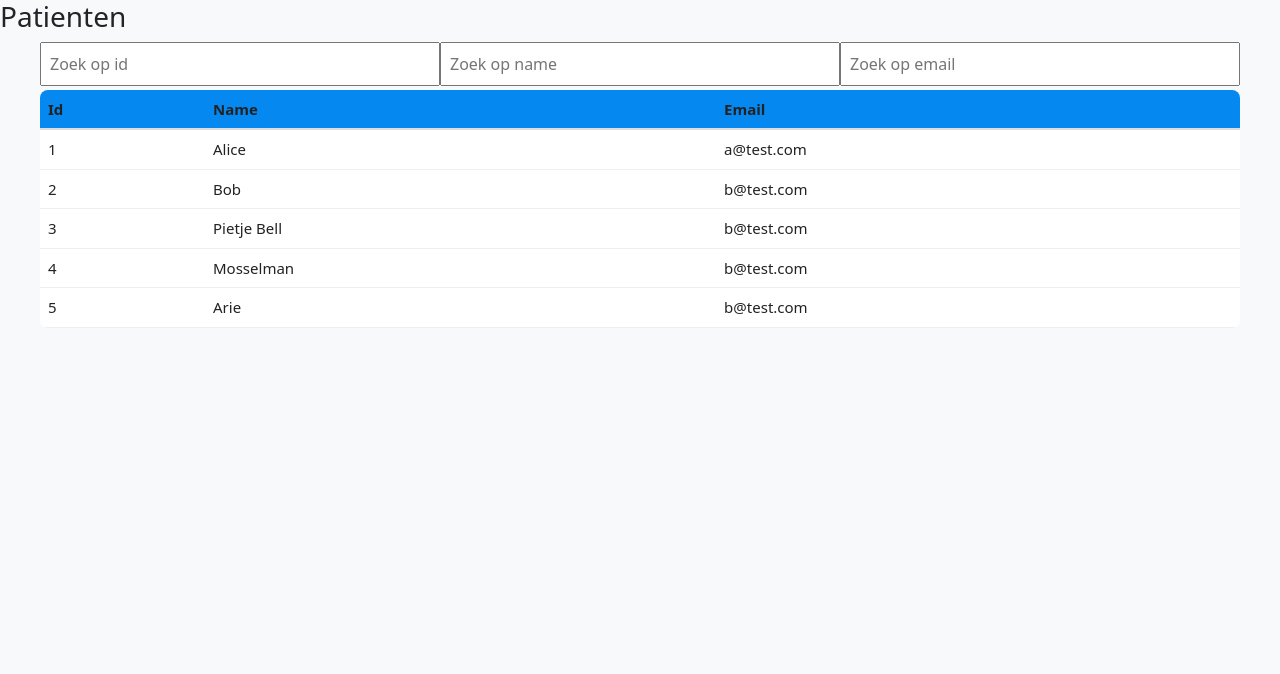
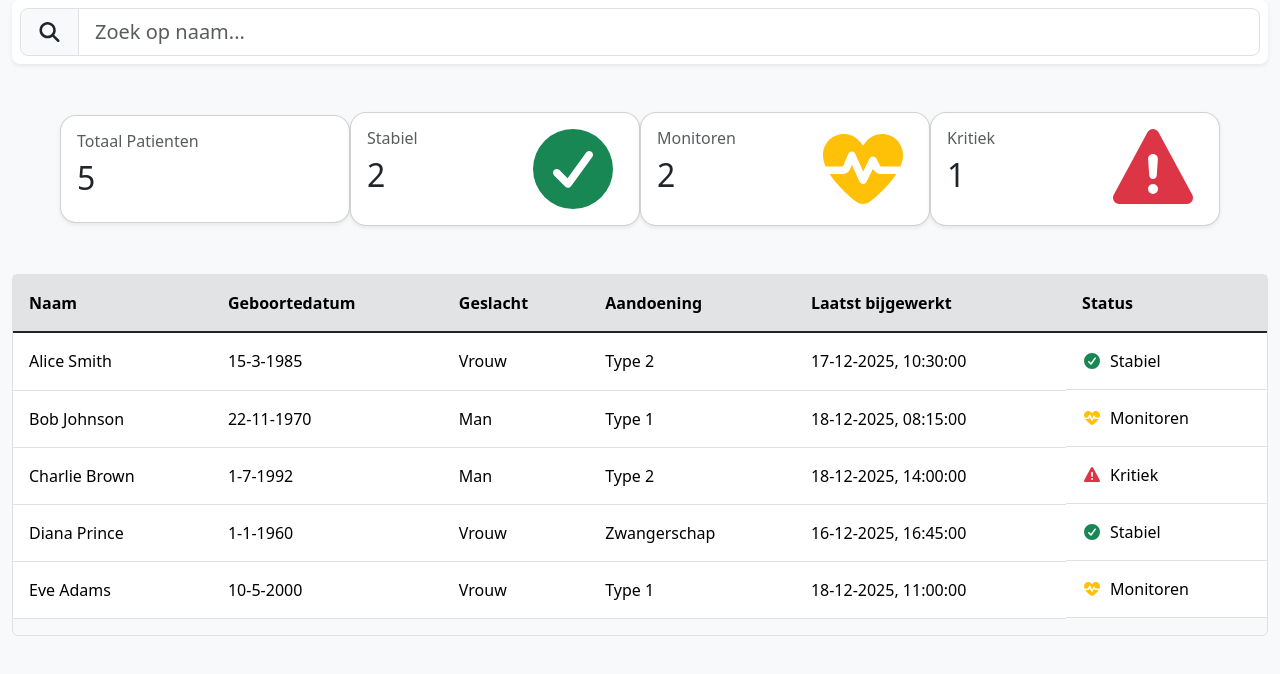
Before and after one commit to NoNamer777/HHS-Group-3-DVU, a React (Vite) app in the folder frontend/: page /dashboard in a window 1280 px wide. Shown: the top 674 px of the page. Built offline with nearby package versions, Linux system fonts and the light colour scheme.

Commit message:
Overhaul dashboard

```diff
--- a/frontend/src/app/dashboard/dashboard.page.css
+++ b/frontend/src/app/dashboard/dashboard.page.css
@@ -0,0 +1,3 @@
+.card {
+    width: 20em;
+}
--- a/frontend/src/app/dashboard/dashboard.page.tsx
+++ b/frontend/src/app/dashboard/dashboard.page.tsx
@@ -1,64 +1,219 @@
-import { useMemo, useState } from 'react';
-import SearchInputComponent from '../shared/search-input/search-input.component.tsx';
-import TableComponent from '../shared/table/table.component.tsx';
+import {
+    faCircleCheck,
+    faHeartPulse,
+    faMagnifyingGlass,
+    faTriangleExclamation,
+} from '@fortawesome/free-solid-svg-icons';
+import { FontAwesomeIcon } from '@fortawesome/react-fontawesome';
+import { type ChangeEvent, useEffect, useState } from 'react';
+import { type Patient, PatientsService, PatientStatuses } from '../patients';
 import './dashboard.page.css';
 
-const columns = ['id', 'name', 'email'];
+export default function DashboardPage() {
+    const patientsService = PatientsService.instance();
 
-const data = [
-    { id: 1, name: 'Alice', email: 'a@test.com' },
-    { id: 2, name: 'Bob', email: 'b@test.com' },
-    { id: 3, name: 'Pietje Bell', email: 'b@test.com' },
-    { id: 4, name: 'Mosselman', email: 'b@test.com' },
-    { id: 5, name: 'Arie', email: 'b@test.com' },
-];
+    const [query, setQuery] = useState('');
+    const [patients, setPatients] = useState<Patient[]>([]);
 
-export default function DashboardPage() {
-    const [filters, setFilters] = useState<Record<string, string>>({});
+    function onQueryChange(event: ChangeEvent) {
+        setQuery((event.target as HTMLInputElement).value);
+    }
 
-    const handleFilterChange = (column: string, value: string) => {
-        setFilters((prev) => ({
-            ...prev,
-            [column]: value,
-        }));
-    };
+    function onQuery() {
+        console.log({ query });
+    }
 
-    const filteredData = useMemo(() => {
-        return data.filter((row) =>
-            columns.every((column) => {
-                const filterValue = filters[column];
-                if (!filterValue) return true;
+    function onOpenPatientDossier(patientId: string) {
+        console.warn(`OPENING DOSSIER OF PATIENT WITH ID "${patientId}"`);
+    }
 
-                const cellValue = (row as Record<string, unknown>)[column];
-                return String(cellValue)
-                    .toLowerCase()
-                    .includes(filterValue.toLowerCase());
-            }),
-        );
-    }, [filters]);
+    useEffect(() => {
+        (async () => {
+            const patients = await patientsService.getAll();
+
+            setPatients(patients);
+        })();
+    }, [patientsService]);
 
     return (
-        <div>
-            <h3 className="diapedis-header3">Patienten</h3>
-
-            {/* Search row aligned to table columns via giving both the diapedis-table-wrapper css*/}
-            <div
-                className="diapedis-table-wrapper diapedis-search-row"
-                style={{
-                    gridTemplateColumns: `repeat(${columns.length}, 1fr)`,
-                }}
-            >
-                {columns.map((column) => (
-                    <SearchInputComponent
-                        key={column}
-                        column={column}
-                        value={filters[column] ?? ''}
-                        onChange={handleFilterChange}
-                    />
-                ))}
+        <article className="container-fluid">
+            {/*Query input*/}
+            <div className="bg-body p-2 shadow-sm rounded-3 mb-5">
+                <form action={onQuery}>
+                    <label
+                        htmlFor="query-input"
+                        className="form-label visually-hidden"
+                    >
+                        Zoek
+                    </label>
+                    <div className="input-group input-group-lg">
+                        <span className="input-group-text">
+                            <FontAwesomeIcon icon={faMagnifyingGlass} />
+                        </span>
+                        <input
+                            type="search"
+                            className="form-control"
+                            id="query-input"
+                            placeholder="Zoek op naam..."
+                            value={query}
+                            onChange={onQueryChange}
+                        />
+                    </div>
+                </form>
             </div>
 
-            <TableComponent columns={columns} data={filteredData} />
-        </div>
+            {/*Information Cards*/}
+            <div className="d-flex align-items-center justify-content-between px-5 mb-5">
+                <div className="card rounded-4 shadow-sm">
+                    <div className="card-body">
+                        <h3 className="card-title text-muted h6">
+                            Totaal Patienten
+                        </h3>
+                        <h4 className="h2">{patients.length}</h4>
+                    </div>
+                </div>
+                <div className="card rounded-4 shadow-sm">
+                    <div className="card-body d-flex justify-content-between">
+                        <section>
+                            <h3 className="card-title text-muted h6">
+                                Stabiel
+                            </h3>
+                            <h4 className="h2">
+                                {
+                                    patients.filter(
+                                        (patient) =>
+                                            patient.status ===
+                                            PatientStatuses.STABLE,
+                                    ).length
+                                }
+                            </h4>
+                        </section>
+                        <FontAwesomeIcon
+                            icon={faCircleCheck}
+                            size="5x"
+                            className="text-success"
+                        />
+                    </div>
+                </div>
+                <div className="card rounded-4 shadow-sm">
+                    <div className="card-body d-flex justify-content-between">
+                        <section>
+                            <h3 className="card-title text-muted h6">
+                                Monitoren
+                            </h3>
+                            <h4 className="h2">
+                                {
+                                    patients.filter(
+                                        (patient) =>
+                                            patient.status ===
+                                            PatientStatuses.MONITORING,
+                                    ).length
+                                }
+                            </h4>
+                        </section>
+                        <FontAwesomeIcon
+                            icon={faHeartPulse}
+                            size="5x"
+                            className="text-warning"
+                        />
+                    </div>
+                </div>
+                <div className="card rounded-4 shadow-sm">
+                    <div className="card-body d-flex justify-content-between">
+                        <section>
+                            <h3 className="card-title text-muted h6">
+                                Kritiek
+                            </h3>
+                            <h4 className="h2">
+                                {
+                                    patients.filter(
+                                        (patient) =>
+                                            patient.status ===
+                                            PatientStatuses.CRITICAL,
+                                    ).length
+                                }
+                            </h4>
+                        </section>
+                        <FontAwesomeIcon
+                            icon={faTriangleExclamation}
+                            size="5x"
+                            className="text-danger"
+                        />
+                    </div>
+                </div>
+            </div>
+
+            {/*Table*/}
+            <div className="border rounded">
+                <table className="table table-hover">
+                    <thead className="table-secondary">
+                        <tr>
+                            <th scope="col" className="p-3">
+                                Naam
+                            </th>
+                            <th scope="col" className="p-3">
+                                Geboortedatum
+                            </th>
+                            <th scope="col" className="p-3">
+                                Geslacht
+                            </th>
+                            <th scope="col" className="p-3">
+                                Aandoening
+                            </th>
+                            <th scope="col" className="p-3">
+                                Laatst bijgewerkt
+                            </th>
+                            <th scope="col" className="p-3">
+                                Status
+                            </th>
+                        </tr>
+                    </thead>
+                    <tbody className="table-group-divider">
+                        {patients.map((patient) => (
+                            <tr
+                                key={patient.id}
+                                onClick={() => onOpenPatientDossier(patient.id)}
+                            >
+                                <td className="p-3">{patient.name}</td>
+                                <td className="p-3">
+                                    {patient.dateOfBirth.toLocaleDateString([
+                                        'nl',
+                                    ])}
+                                </td>
+                                <td className="p-3">{patient.gender}</td>
+                                <td className="p-3">{patient.diabetesType}</td>
+                                <td className="p-3">
+                                    {patient.lastUpdated.toLocaleString(['nl'])}
+                                </td>
+                                <td className="p-3 d-flex gap-2 align-items-center">
+                                    {patient.status ===
+                                        PatientStatuses.STABLE && (
+                                        <FontAwesomeIcon
+                                            icon={faCircleCheck}
+                                            className="text-success"
+                                        />
+                                    )}
+                                    {patient.status ===
+                                        PatientStatuses.MONITORING && (
+                                        <FontAwesomeIcon
+                                            icon={faHeartPulse}
+                                            className="text-warning"
+                                        />
+                                    )}
+                                    {patient.status ===
+                                        PatientStatuses.CRITICAL && (
+                                        <FontAwesomeIcon
+                                            icon={faTriangleExclamation}
+                                            className="text-danger"
+                                        />
+                                    )}
+                                    {patient.status}
+                                </td>
+                            </tr>
+                        ))}
+                    </tbody>
+                </table>
+            </div>
+        </article>
     );
 }
```
